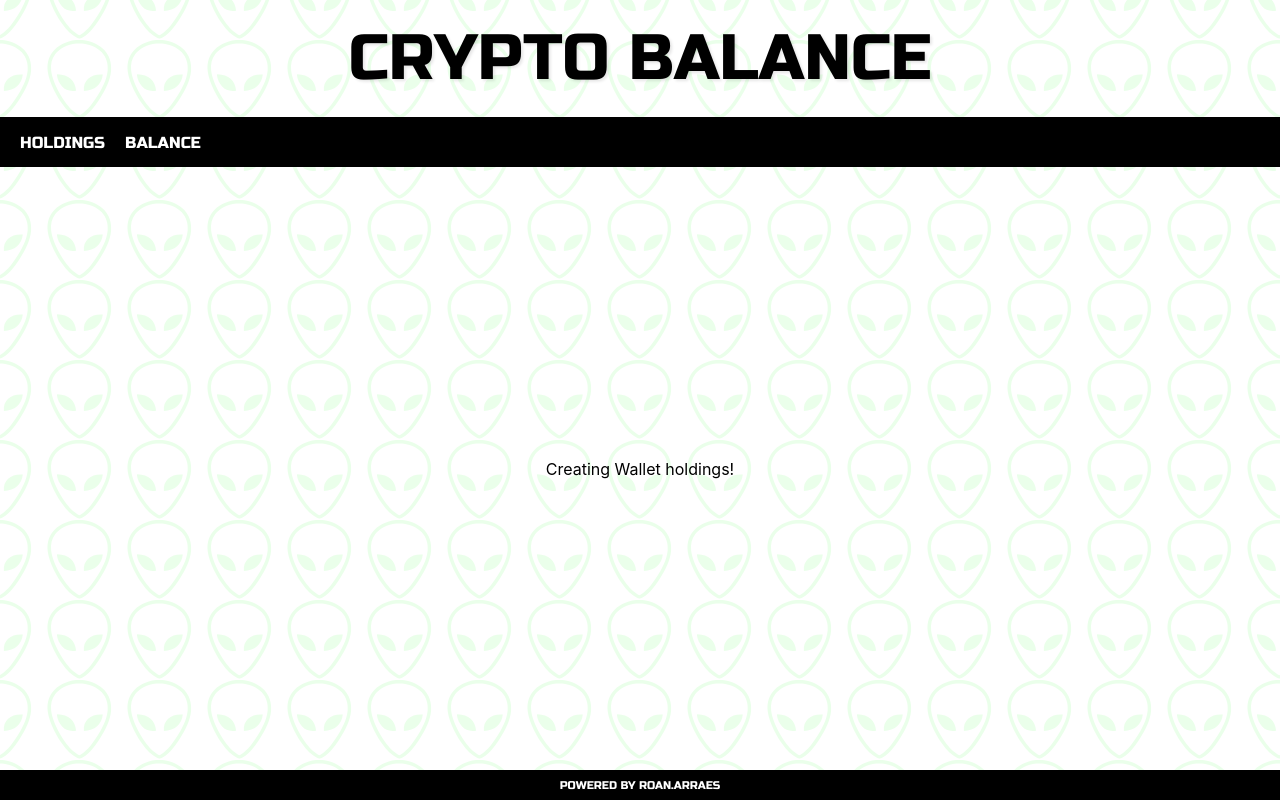
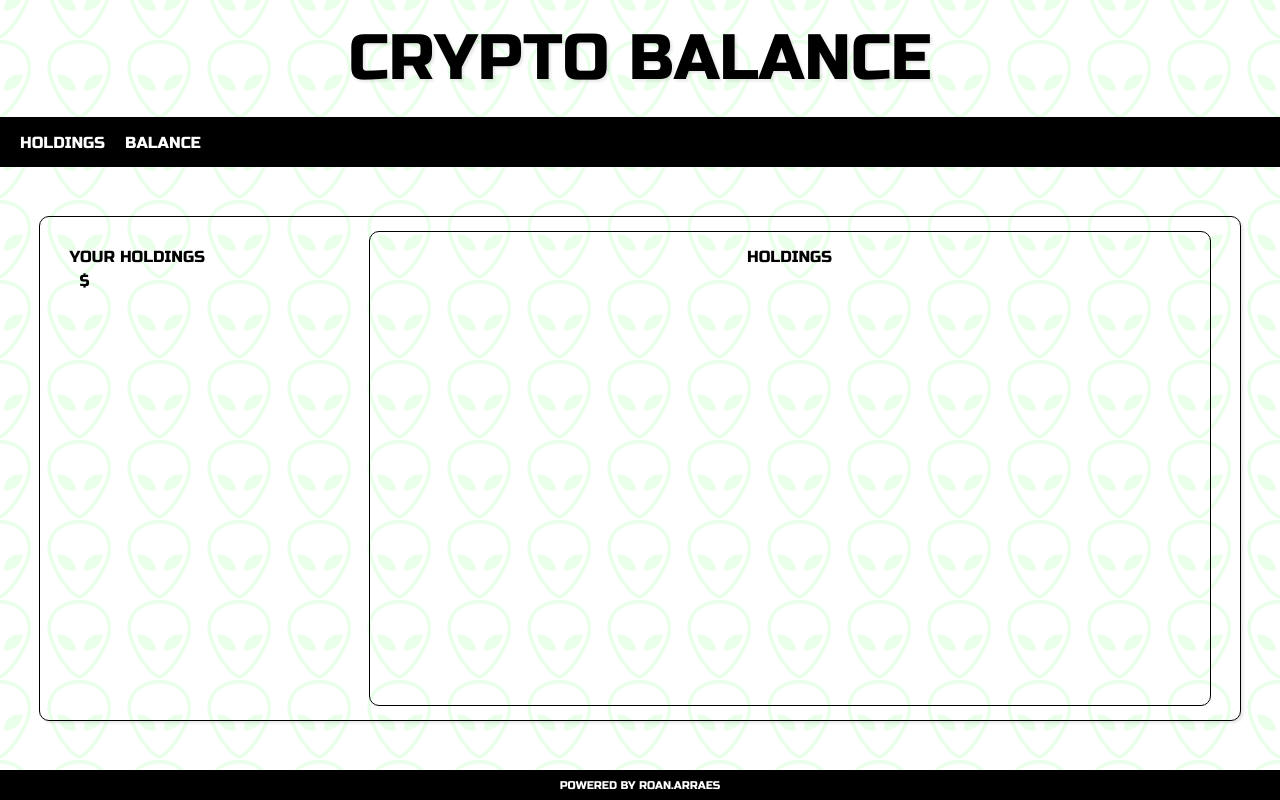
Before and after one commit to RoanArraes/crypto-balance-app, a React (Create React App) app: page / in a window 1280 px wide. Built offline with nearby package versions, Linux system fonts and the light colour scheme.

Commit message:
adjusting wallet-holdings

```diff
--- a/src/App.css
+++ b/src/App.css
@@ -1,4 +1,6 @@
 .App {
   width: 100vw;
   height: 100vh;
+  overflow-x: hidden;
+  overflow-y: auto;
 }
--- a/src/components/index.tsx
+++ b/src/components/index.tsx
@@ -3,11 +3,15 @@ import Footer from "./footer/Footer";
 import InputRounded from "./input-rounded/InputRounded";
 import ButtonRounded from "./button-rounded/ButtonRounded";
 import NavBar from "./navbar/NavBar";
+import BoxArea from "./box-area/BoxArea";
+import Label from "./label/Label";
 
 export {
   InputRounded,
   ButtonRounded,
   Header,
   Footer,
-  NavBar
+  NavBar,
+  BoxArea,
+  Label
 };
--- a/src/pages/wallet-holdings/index.tsx
+++ b/src/pages/wallet-holdings/index.tsx
@@ -3,16 +3,18 @@ import {
   HeaderArea,
   BodyArea,
   FooterArea,
-  Label
+  GroupBoxArea
 } from './styles';
 
 import {
   Header,
   Footer,
-  NavBar
+  NavBar,
+  BoxArea,
+  Label
  } from '../../components';
 
- import { LinksNavBarInterface } from '../../utils/interfaces';
+import { LinksNavBarInterface } from '../../utils/interfaces';
 import { ROUTES } from '../../utils/constants/routes';
 import { LABELS } from '../../utils/constants/labels';
 
@@ -25,6 +27,23 @@ const links: LinksNavBarInterface[] = [
   {...ROUTES.BALANCE},
 ];
 
+const AreaLeft = () => {
+  return(
+    <GroupBoxArea.Left>
+      <Label label='Your Holdings' />
+      <Label label='$' />
+    </GroupBoxArea.Left>
+  )
+};
+
+const AreaRight = () => {
+  return(
+    <GroupBoxArea.Right>
+      <Label label='Holdings' />
+    </GroupBoxArea.Right>
+  )
+}
+
 export default function WalletHoldings(props: Props) {
   return(
     <Container>
@@ -33,7 +52,10 @@ export default function WalletHoldings(props: Props) {
         <NavBar links={links} />
       </HeaderArea>
       <BodyArea>
-        <Label>Creating Wallet holdings!</Label>
+        <BoxArea
+          childrenLeft={AreaLeft()}
+          childrenRight={AreaRight()}
+        />
       </BodyArea>
       <FooterArea>
         <Footer label={LABELS.POWERED_BY} />
--- a/src/pages/wallet-holdings/styles.tsx
+++ b/src/pages/wallet-holdings/styles.tsx
@@ -73,6 +73,36 @@ export const FooterArea = styled.div`
   width: 100%;
 `;
 
-export const Label = styled.div`
+export const GroupBoxArea = {
+  Left: styled.div`
+    width: 100%;
+    height: 100%;
+    display: flex;
+    flex-direction: column;
+    flex-wrap: wrap;
 
-`;
+    label:nth-child(1) {
+      margin: 15px 0px 5px 0px ;
+    }
+
+    label:nth-child(2) {
+      margin-left: 10px;
+    }
+  `,
+  Right: styled.div`
+    width: 100%;
+    height: 100%;
+    display: flex;
+    flex-direction: column;
+    flex-wrap: wrap;
+    align-items: center;
+
+    label:nth-child(1) {
+      display: flex;
+      align-items: center;
+      justify-content: center;
+      margin-top: 15px;
+    }
+
+  `,
+}
```
